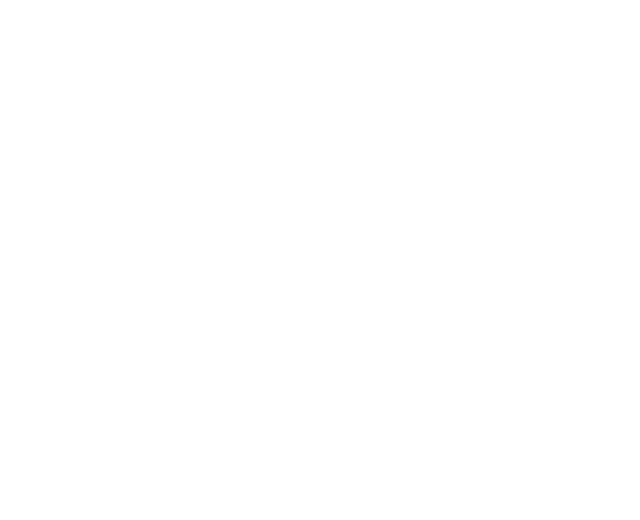
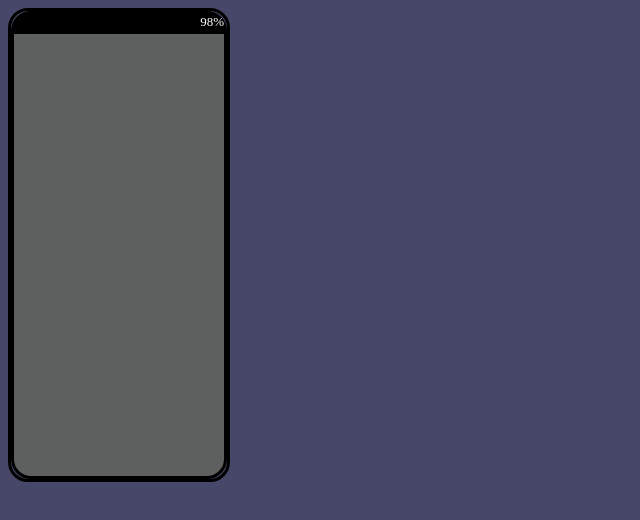
Before and after one commit to croisix/pixel_art_phone, a plain HTML site: page index.html in a window 1280 px wide. Shown: the whole page, without its empty margins (0-640 px from the left). Drawn offline with Linux system fonts and the light colour scheme.

Commit message:
Add basic css

```diff
--- a/index.html
+++ b/index.html
@@ -3,9 +3,18 @@
 <head>
     <meta charset="UTF-8">
     <meta name="viewport" content="width=device-width, initial-scale=1.0">
+    <link rel="stylesheet" href="style.css">
     <title>Phone simulator</title>
 </head>
 <body>
-
+    <div id="border">
+        <div id="screen">
+            <div id="navbar">
+                98%
+            </div>
+            <div id="main">
+            </div>
+        </div>
+    </div>
 </body>
 </html>
--- /dev/null
+++ b/style.css
@@ -0,0 +1,40 @@
+body {
+    background-color: rgb(71, 71, 105);
+    color: white;
+}
+
+#border {
+    display: flex;
+    align-items: center;
+    width: 216px;
+    height: 468px;
+    /*BORDURES*/
+    border-radius: 20px;
+    border-style: solid;
+    border-color: black;
+}
+
+#screen {
+    width: 215px;
+    height: 462px;
+    background-color: rgb(94, 95, 95);
+    /*BORDURES*/
+    border-style: solid;
+    border-radius: 20px;
+    border-color: black;
+}
+
+#navbar {
+    /*TEXTE*/
+    color: white;
+    font-size: 13px;
+    text-align:end;
+    /*--------------------------*/
+    height: 20px;
+    background-color: black;
+    /*BORDURES*/
+    border-top-left-radius: 10px;
+    border-top-right-radius: 10px;
+    border-style: solid black;
+
+}
```
